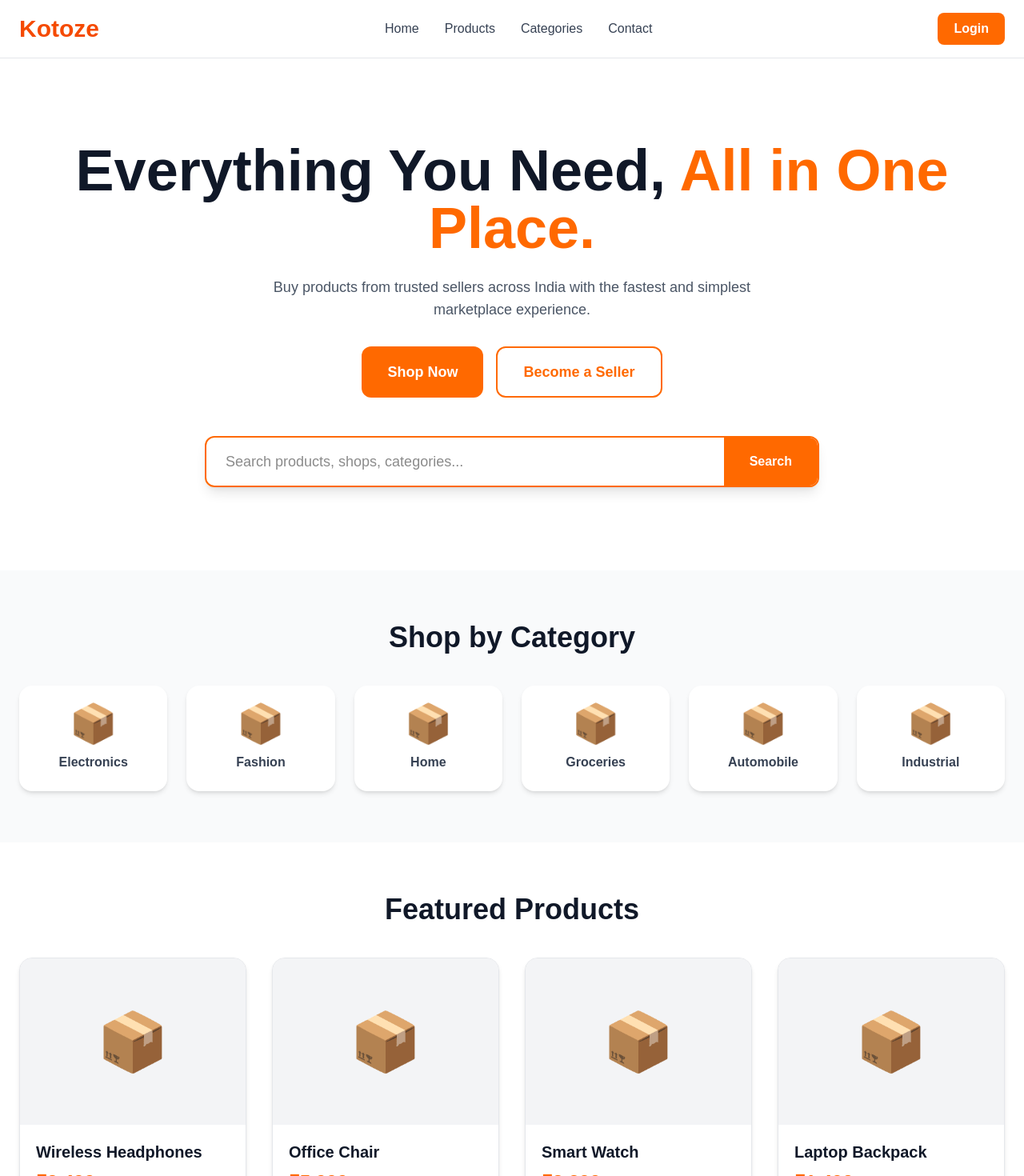
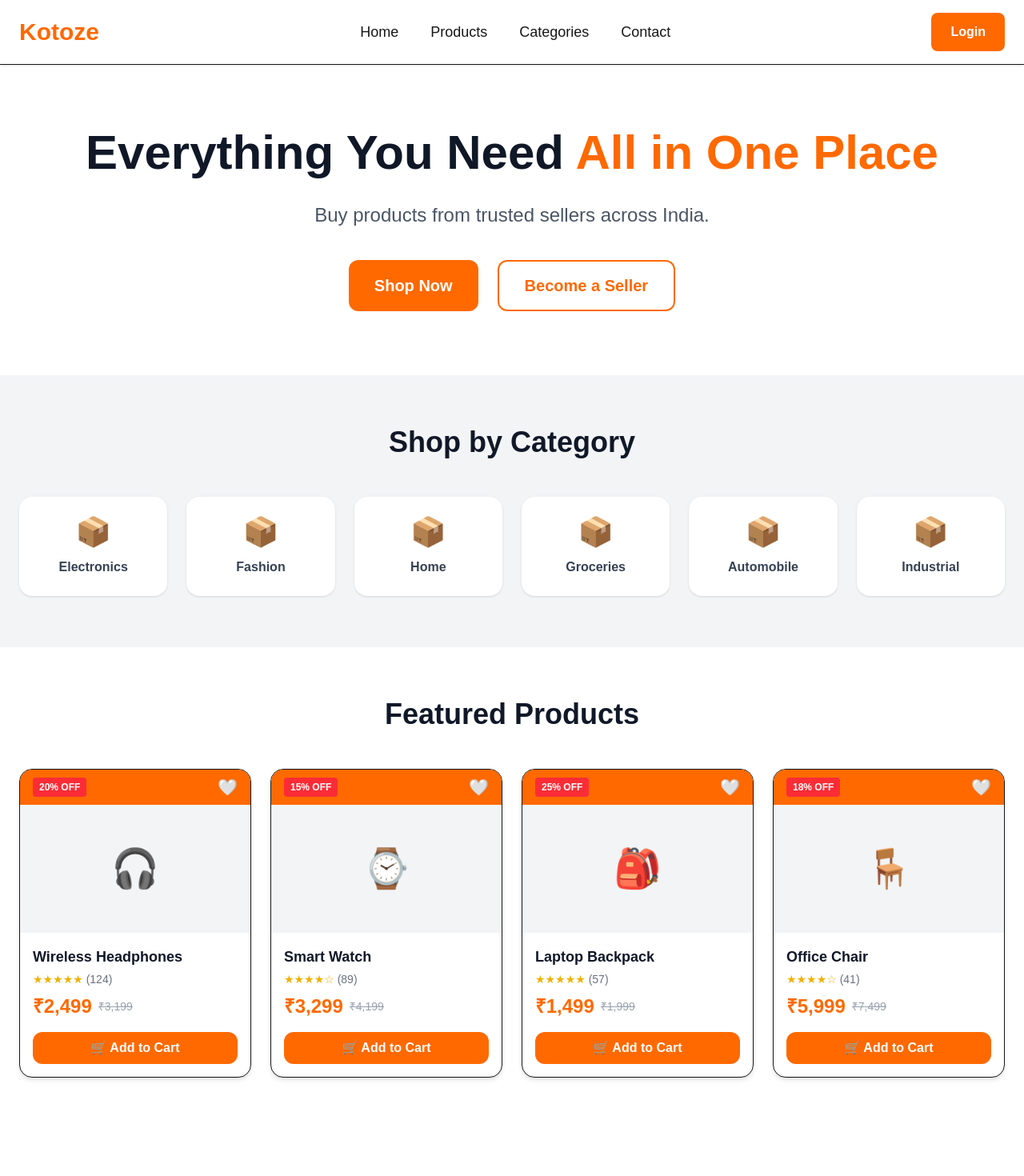
Before and after one commit to Sunil2505/Kotoze, a Next.js app: page / in a window 1280 px wide. Shown: the top 1470 px of the page at 80% size. After the commit the page ends 1411 px from the top, so only its background shows below. Built offline with nearby package versions, Linux system fonts and the light colour scheme.

Commit message:
Refine homepage styling and unify heading colors

```diff
--- a/package.json
+++ b/package.json
@@ -9,6 +9,7 @@
     "lint": "eslint"
   },
   "dependencies": {
+    "lucide-react": "^1.22.0",
     "next": "16.2.9",
     "react": "19.2.4",
     "react-dom": "19.2.4"
--- a/src/app/page.tsx
+++ b/src/app/page.tsx
@@ -1,3 +1,4 @@
+export default function Home() {
   const categories = [
     "Electronics",
     "Fashion",
@@ -8,92 +9,101 @@ const categories = [
   ];
 
   const products = [
-  { name: "Wireless Headphones", price: "₹2,499" },
-  { name: "Office Chair", price: "₹5,999" },
-  { name: "Smart Watch", price: "₹3,299" },
-  { name: "Laptop Backpack", price: "₹1,499" },
+    {
+      name: "Wireless Headphones",
+      price: "₹2,499",
+      oldPrice: "₹3,199",
+      image: "🎧",
+      rating: "★★★★★",
+      reviews: 124,
+      discount: "20% OFF",
+    },
+    {
+      name: "Smart Watch",
+      price: "₹3,299",
+      oldPrice: "₹4,199",
+      image: "⌚",
+      rating: "★★★★☆",
+      reviews: 89,
+      discount: "15% OFF",
+    },
+    {
+      name: "Laptop Backpack",
+      price: "₹1,499",
+      oldPrice: "₹1,999",
+      image: "🎒",
+      rating: "★★★★★",
+      reviews: 57,
+      discount: "25% OFF",
+    },
+    {
+      name: "Office Chair",
+      price: "₹5,999",
+      oldPrice: "₹7,499",
+      image: "🪑",
+      rating: "★★★★☆",
+      reviews: 41,
+      discount: "18% OFF",
+    },
   ];
 
-export default function Home() {
   return (
     <main className="min-h-screen bg-white">
-      {/* Navbar */}
-      <header className="border-b border-gray-200">
+
+      {/* NAVBAR */}
+      <header className="border-b bg-white shadow-sm">
         <div className="mx-auto flex max-w-7xl items-center justify-between px-6 py-4">
-          <h1 className="text-3xl font-bold text-orange-600">Kotoze</h1>
+          <h1 className="text-3xl font-bold text-orange-500">Kotoze</h1>
 
-          <nav className="hidden gap-8 text-gray-700 md:flex">
-            <a href="#" className="hover:text-orange-500">
-              Home
-            </a>
-            <a href="#" className="hover:text-orange-500">
-              Products
-            </a>
-            <a href="#" className="hover:text-orange-500">
-              Categories
-            </a>
-            <a href="#" className="hover:text-orange-500">
-              Contact
-            </a>
+          <nav className="hidden gap-10 text-lg md:flex">
+            <a href="#">Home</a>
+            <a href="#">Products</a>
+            <a href="#">Categories</a>
+            <a href="#">Contact</a>
           </nav>
 
-          <button className="rounded-lg bg-orange-500 px-5 py-2 font-semibold text-white hover:bg-orange-600">
+          <button className="rounded-lg bg-orange-500 px-6 py-3 font-semibold text-white hover:bg-orange-600">
             Login
           </button>
         </div>
       </header>
 
-      {/* Hero */}
-      <section className="flex min-h-[80vh] flex-col items-center justify-center px-6 text-center">
-        <h2 className="mb-6 text-5xl font-bold text-gray-900 md:text-7xl">
-          Everything You Need,
-          <span className="text-orange-500"> All in One Place.</span>
-        </h2>
+      {/* HERO */}
+      <section className="mx-auto max-w-7xl px-6 py-20 text-center">
+        <h1 className="text-6xl font-extrabold text-gray-900">
+          Everything You Need{" "}
+          <span className="text-orange-500">All in One Place</span>
+        </h1>
 
-        <p className="mb-8 max-w-2xl text-lg text-gray-600">
-          Buy products from trusted sellers across India with the fastest and
-          simplest marketplace experience.
+        <p className="mx-auto mt-8 max-w-3xl text-2xl text-gray-600">
+          Buy products from trusted sellers across India.
         </p>
 
-        <div className="flex flex-wrap justify-center gap-4">
-          <button className="rounded-xl bg-orange-500 px-8 py-4 text-lg font-semibold text-white hover:bg-orange-600">
+        <div className="mt-10 flex justify-center gap-6">
+          <button className="rounded-xl bg-orange-500 px-8 py-4 text-xl font-bold text-white hover:bg-orange-600">
             Shop Now
           </button>
 
-          <button className="rounded-xl border-2 border-orange-500 bg-white px-8 py-4 text-lg font-semibold text-orange-500 hover:bg-orange-50">
+          <button className="rounded-xl border-2 border-orange-500 px-8 py-4 text-xl font-bold text-orange-500 hover:bg-orange-500 hover:text-white">
             Become a Seller
-          </button>
-        </div>
-
-        {/* Search */}
-        <div className="mt-12 flex w-full max-w-3xl overflow-hidden rounded-xl border-2 border-orange-500 shadow-lg">
-          <input
-            type="text"
-            placeholder="Search products, shops, categories..."
-            className="flex-1 px-6 py-4 text-lg outline-none"
-          />
-
-          <button className="bg-orange-500 px-8 font-semibold text-white hover:bg-orange-600">
-            Search
           </button>
         </div>
       </section>
 
-      {/* Categories */}
-      <section className="bg-gray-50 py-16">
+      {/* CATEGORIES */}
+      <section className="bg-gray-100 py-16">
         <div className="mx-auto max-w-7xl px-6">
-          <h2 className="mb-10 text-center text-4xl font-bold text-gray-900">
+          <h2 className="mb-12 text-center text-4xl font-extrabold text-gray-900">
             Shop by Category
           </h2>
 
-          <div className="grid grid-cols-2 gap-6 md:grid-cols-3 lg:grid-cols-6">
+          <div className="grid gap-6 sm:grid-cols-2 md:grid-cols-3 lg:grid-cols-6">
             {categories.map((category) => (
               <div
                 key={category}
-                className="cursor-pointer rounded-2xl bg-white p-6 text-center shadow-md transition hover:-translate-y-1 hover:shadow-xl"
+                className="rounded-2xl bg-white p-6 text-center shadow transition hover:-translate-y-2"
               >
-                <div className="mb-3 text-5xl">📦</div>
-
+                <div className="mb-3 text-4xl">📦</div>
                 <h3 className="font-semibold text-gray-700">{category}</h3>
               </div>
             ))}
@@ -101,41 +111,66 @@ export default function Home() {
         </div>
       </section>
 
-      {/* Featured Products */}
-      <section className="bg-white py-16">
+      {/* PRODUCTS */}
+      <section className="py-16">
         <div className="mx-auto max-w-7xl px-6">
-          <h2 className="mb-10 text-center text-4xl font-bold text-gray-900">
+          <h2 className="mb-12 text-center text-4xl font-extrabold text-gray-900">
             Featured Products
           </h2>
-
-          <div className="grid gap-8 sm:grid-cols-2 lg:grid-cols-4">
+          <div className="grid gap-6 sm:grid-cols-2 lg:grid-cols-4">
             {products.map((product) => (
               <div
                 key={product.name}
-                className="overflow-hidden rounded-2xl border border-gray-200 bg-white shadow-md transition hover:-translate-y-1 hover:shadow-xl"
+                className="overflow-hidden rounded-2xl border bg-white shadow-md transition hover:-translate-y-2"
               >
-                <div className="flex h-52 items-center justify-center bg-gray-100 text-7xl">
-                  📦
+
+                {/* TOP BAR */}
+                <div className="flex items-center justify-between bg-orange-500 px-4 py-2 text-white">
+                  <span className="rounded bg-red-500 px-2 py-1 text-xs font-bold">
+                    {product.discount}
+                  </span>
+
+                  <button className="text-xl">🤍</button>
                 </div>
 
-                <div className="p-5">
-                  <h3 className="text-xl font-semibold text-gray-900">
+                {/* IMAGE */}
+                <div className="flex h-40 items-center justify-center bg-gray-100 text-5xl">
+                  {product.image}
+                </div>
+
+                {/* CONTENT */}
+                <div className="p-4">
+                  <h3 className="text-lg font-bold text-gray-900">
                     {product.name}
                   </h3>
 
-                  <p className="mt-2 text-2xl font-bold text-orange-500">
-                    {product.price}
+                  <p className="mt-1 text-sm text-yellow-500">
+                    {product.rating}{" "}
+                    <span className="text-gray-500">
+                      ({product.reviews})
+                    </span>
                   </p>
 
-                  <button className="mt-5 w-full rounded-lg bg-orange-500 py-3 font-semibold text-white hover:bg-orange-600">
-                    View Details
+                  <div className="mt-2 flex items-center gap-2">
+                    <span className="text-2xl font-bold text-orange-500">
+                      {product.price}
+                    </span>
+                    <span className="text-sm text-gray-400 line-through">
+                      {product.oldPrice}
+                    </span>
+                  </div>
+
+                  <button className="mt-4 w-full rounded-xl bg-orange-500 py-2 font-bold text-white hover:bg-orange-600">
+                    🛒 Add to Cart
                   </button>
                 </div>
+
               </div>
             ))}
           </div>
         </div>
       </section>
+
     </main>
   );
 }
--- /dev/null
+++ b/src/components/Header.tsx
@@ -0,0 +1,64 @@
+import {
+  Search,
+  Heart,
+  ShoppingCart,
+  User,
+  Menu,
+} from "lucide-react";
+
+export default function Header() {
+  return (
+    <header className="sticky top-0 z-50 border-b border-gray-200 bg-white shadow-sm">
+      <div className="mx-auto flex h-16 max-w-7xl items-center justify-between px-6">
+        {/* Logo */}
+        <div className="flex items-center gap-2">
+          <span className="text-3xl font-extrabold text-orange-500">
+            Kotoze
+          </span>
+        </div>
+
+        {/* Search */}
+        <div className="hidden w-full max-w-xl items-center rounded-lg border border-gray-300 px-3 py-2 md:flex">
+          <Search size={18} className="text-gray-500" />
+
+          <input
+            type="text"
+            placeholder="Search products..."
+            className="ml-2 w-full outline-none"
+          />
+        </div>
+
+        {/* Right Side */}
+        <div className="flex items-center gap-5">
+          <button className="hidden text-gray-700 hover:text-orange-500 md:block">
+            Categories
+          </button>
+
+          <Heart
+            size={22}
+            className="cursor-pointer text-gray-700 hover:text-red-500"
+          />
+
+          <ShoppingCart
+            size={22}
+            className="cursor-pointer text-gray-700 hover:text-orange-500"
+          />
+
+          <User
+            size={22}
+            className="cursor-pointer text-gray-700 hover:text-orange-500"
+          />
+
+          <button className="rounded-lg bg-orange-500 px-5 py-2 font-semibold text-white hover:bg-orange-600">
+            Login
+          </button>
+
+          <Menu
+            size={24}
+            className="cursor-pointer md:hidden"
+          />
+        </div>
+      </div>
+    </header>
+  );
+}
```
Also changed, not shown: 1 other file (tests, documents, lock files or other folders). Lines whose indentation alone changed are shown as unchanged.
